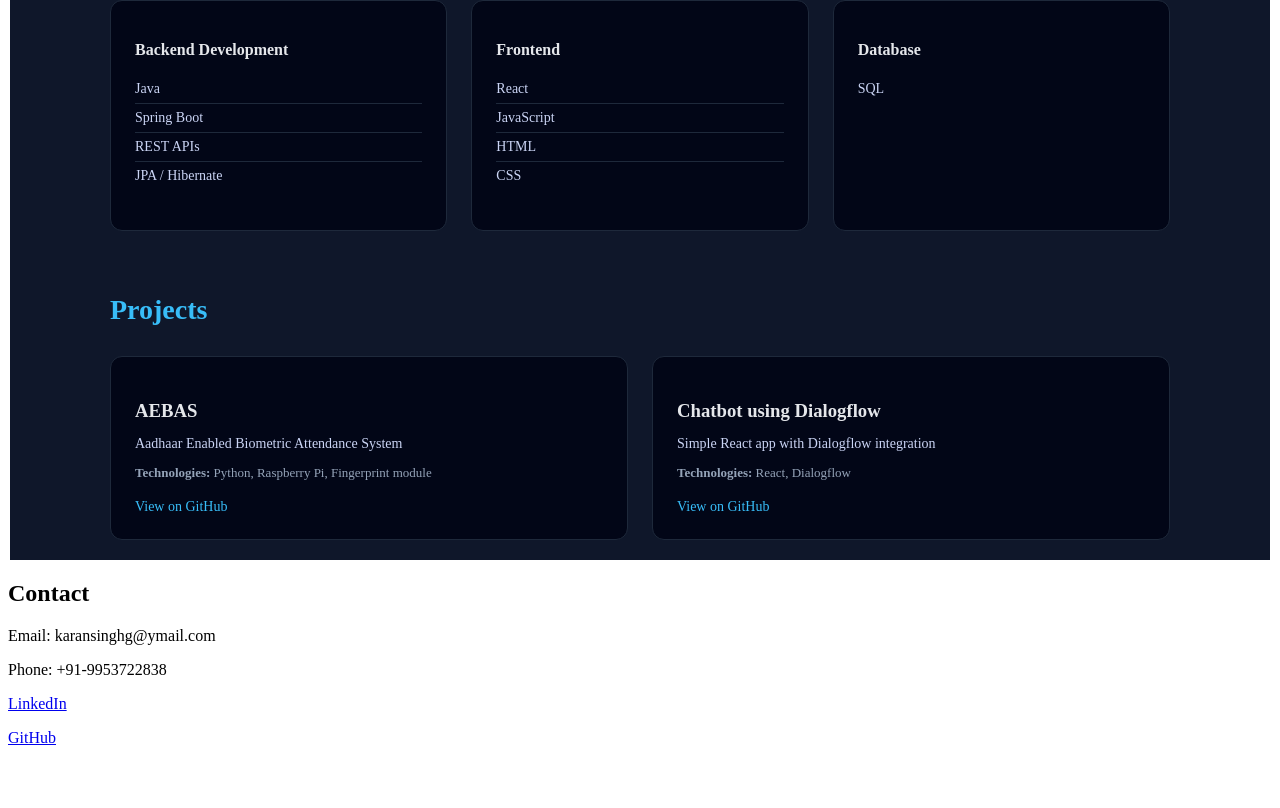
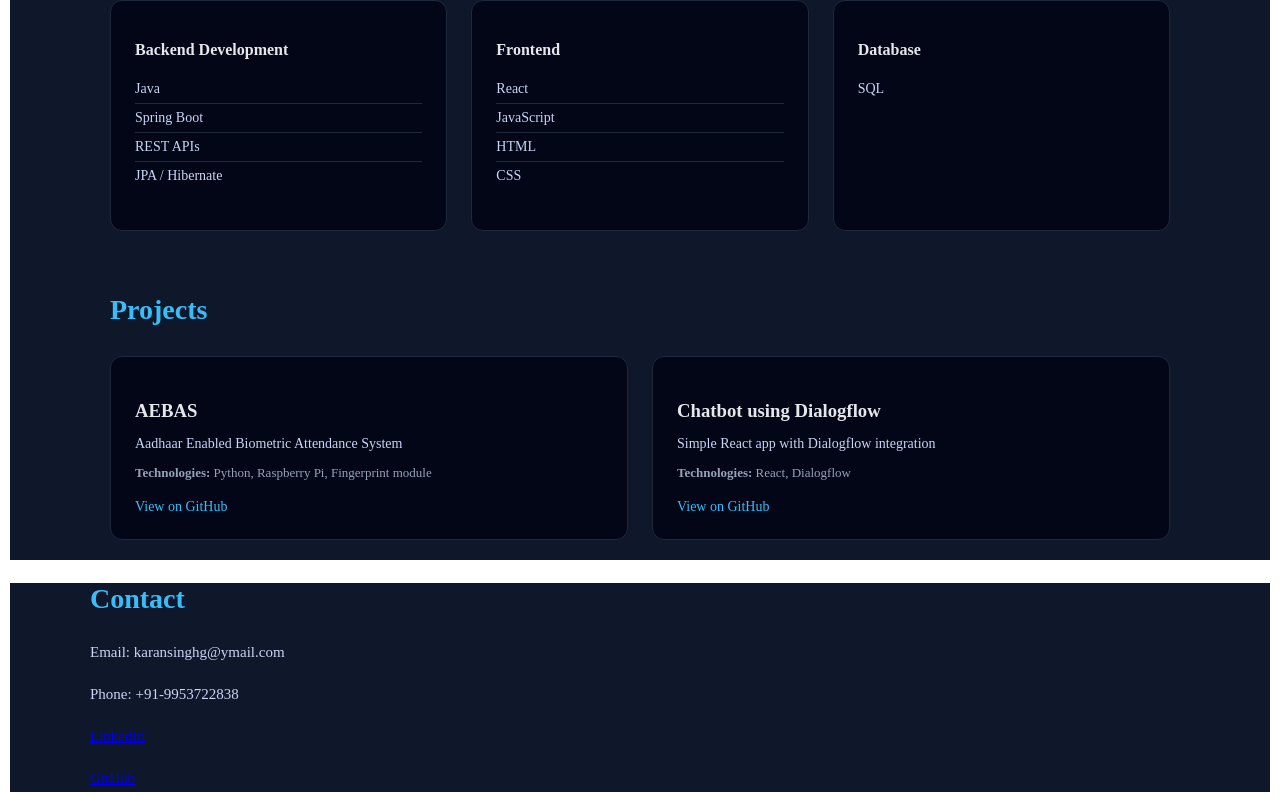
Before and after one commit to KaranSinghG/react-portfolio, a React (Vite) app in the folder portfolio/: page / in a window 1280 px wide. Shown: the part 547-1355 px from the top of the page. Before the commit the page ends 1310 px from the top, so only its background shows below. Built offline with nearby package versions, Linux system fonts and the light colour scheme.

Commit message:
Refactor Contact component structure; update CSS for improved layout and styling

```diff
--- a/portfolio/src/components/Contact.jsx
+++ b/portfolio/src/components/Contact.jsx
@@ -1,12 +1,18 @@
+import './css/contact.css';
+
 function Contact() {
     return (
-        <>
-            <h2>Contact</h2>
-            <p>Email: karansinghg@ymail.com</p>
-            <p>Phone: +91-9953722838</p>
-            <p><a href="https://www.linkedin.com/in/karan-singh-24265a268/">LinkedIn</a></p>
-            <p><a href="https://github.com/KaranSinghG">GitHub</a></p>
-        </>
+        <div className="contact">
+            <div className="contact-container">
+                <h2>Contact</h2>
+                <div className="contact-details">
+                    <p>Email: karansinghg@ymail.com</p>
+                    <p>Phone: +91-9953722838</p>
+                    <p><a href="https://www.linkedin.com/in/karan-singh-24265a268/">LinkedIn</a></p>
+                    <p><a href="https://github.com/KaranSinghG">GitHub</a></p>
+                </div>
+            </div>
+        </div>
     );
 }
 
--- /dev/null
+++ b/portfolio/src/components/css/contact.css
@@ -0,0 +1,20 @@
+.contact {
+    background-color: #0f172a;
+    max-width: 1100px;
+    padding-left: 80px;
+    padding-right: 80px;
+    margin: 0 auto;
+}
+
+.contact h2 {
+    font-size: 28px;
+    margin-bottom: 24px;
+    color: #38bdf8;
+}
+
+.contact-details {
+    font-size: 15px;
+    line-height: 1.8;
+    color: #cbd5f5;
+    margin-bottom: 16px;
+}
```
